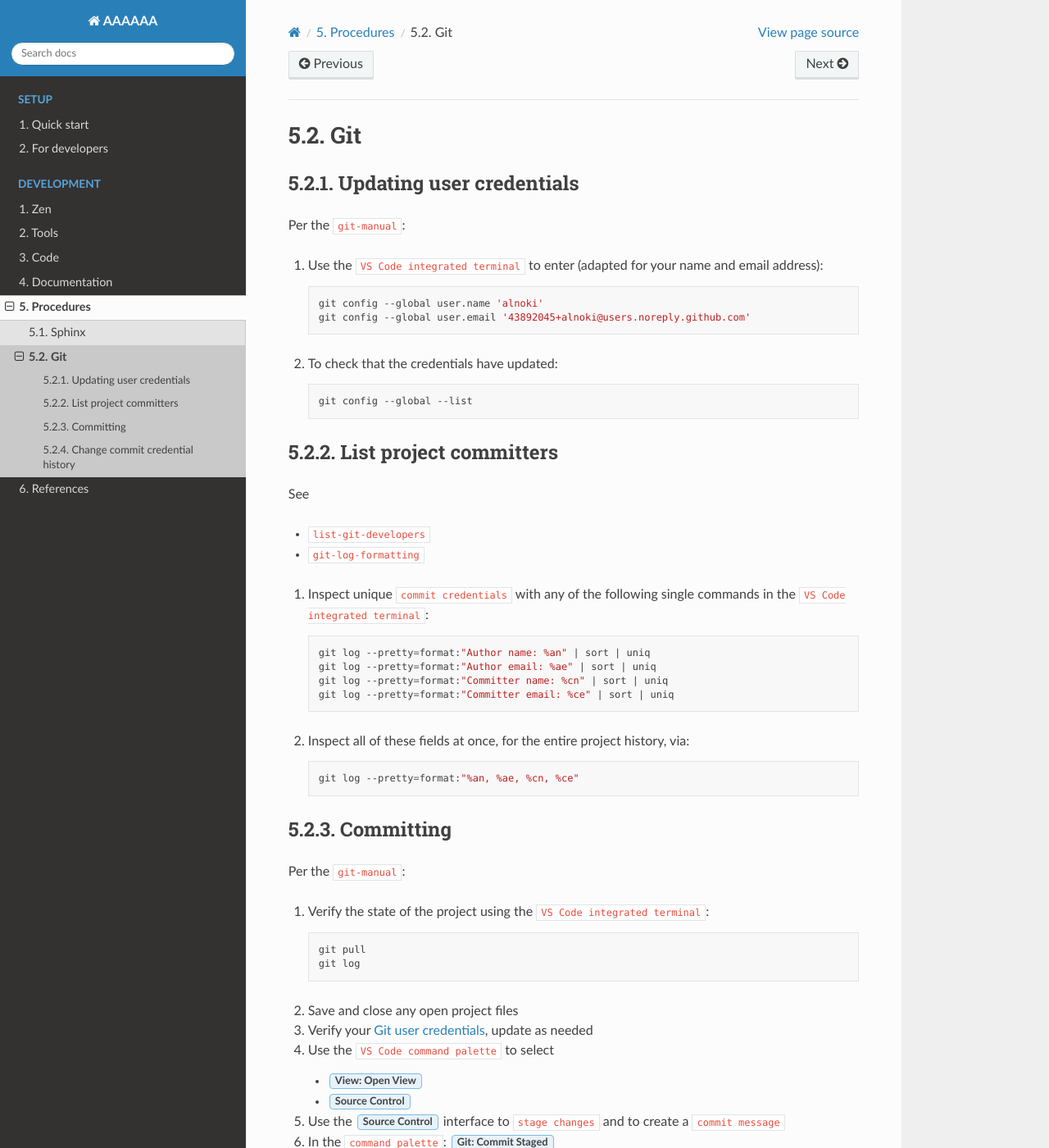
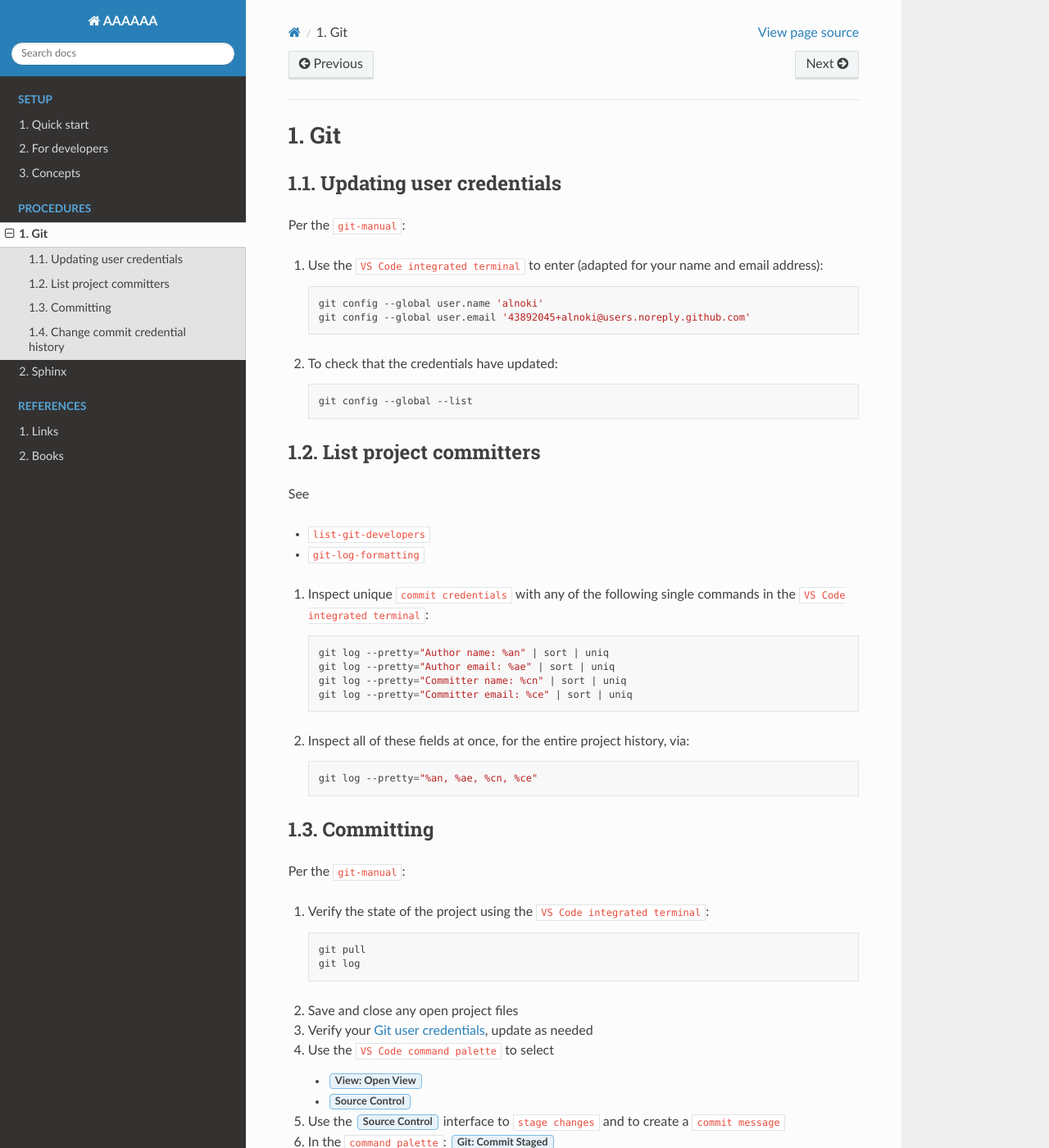
Before and after one commit to alnoki/AAAAAA, a Sphinx documentation site: the page built from doc/procedures/git.rst, in a window 1280 px wide and 1400 px high. Shown: the whole window at 82% size. Built offline with Sphinx 7.4.7 and the Read the Docs theme 2.0.0, drawn with Linux system fonts in a browser that asks for light colours; cross-references to code outside the pages are shown as plain code; some of the changed text lies outside the part shown.

Commit message:
Restructures toctrees, updates git pretty format procedure

```diff
--- a/doc/development/procedures/index.rst
+++ /dev/null
@@ -1,10 +0,0 @@
-##########
-Procedures
-##########
-
-.. toctree::
-   :caption: Contents
-   :maxdepth: -1
-
-   sphinx
-   git
--- a/doc/development/procedures/git.rst
+++ b/doc/procedures/git.rst
@@ -43,16 +43,16 @@ See
 
    .. code-block:: bash
 
-      git log --pretty=format:"Author name: %an" | sort | uniq
-      git log --pretty=format:"Author email: %ae" | sort | uniq
-      git log --pretty=format:"Committer name: %cn" | sort | uniq
-      git log --pretty=format:"Committer email: %ce" | sort | uniq
+      git log --pretty="Author name: %an" | sort | uniq
+      git log --pretty="Author email: %ae" | sort | uniq
+      git log --pretty="Committer name: %cn" | sort | uniq
+      git log --pretty="Committer email: %ce" | sort | uniq
 
 #. Inspect all of these fields at once, for the entire project history, via:
 
    .. code-block:: bash
 
-      git log --pretty=format:"%an, %ae, %cn, %ce"
+      git log --pretty="%an, %ae, %cn, %ce"
 
 .. _committing:
 
@@ -91,7 +91,7 @@ Per the :xref:`git-manual`:
    .. code-block:: bash
 
       git log
-      git log --pretty=format:"%an, %ae, %cn, %ce"
+      git log --pretty="%an, %ae, %cn, %ce"
 
 #. In the :xref:`command palette <command-palette>`:
    :guilabel:`Git: Push`
@@ -115,7 +115,7 @@ See
 
    .. code-block:: bash
 
-      git log --pretty=format:"%an, %ae, %cn, %ce"
+      git log --pretty="%an, %ae, %cn, %ce"
 
 #. If you forget to :ref:`update your user credentials <git-credentials>`
    before :ref:`committing and pushing <committing>` (a whole bunch of times),
--- /dev/null
+++ b/doc/setup/concepts.rst
@@ -0,0 +1,12 @@
+########
+Concepts
+########
+
+.. toctree::
+   :caption: Concepts
+   :maxdepth: -1
+
+   concepts/zen
+   concepts/tools
+   concepts/code
+   concepts/documentation
```
Also changed, not shown: TODO.md (+8 -11 lines), doc/index.rst (+14 -12 lines), doc/references/books.rst (added, +8 -0 lines), doc/references/links.rst (renamed from doc/references.rst, +6 -9 lines), doc/procedures/sphinx.rst (renamed from doc/development/procedures/sphinx.rst), doc/setup/concepts/code.rst (renamed from doc/development/code.rst), doc/setup/concepts/documentation.rst (renamed from doc/development/documentation.rst), doc/setup/concepts/tools.rst (renamed from doc/development/tools.rst), doc/setup/concepts/zen.rst (renamed from doc/development/zen.rst).
